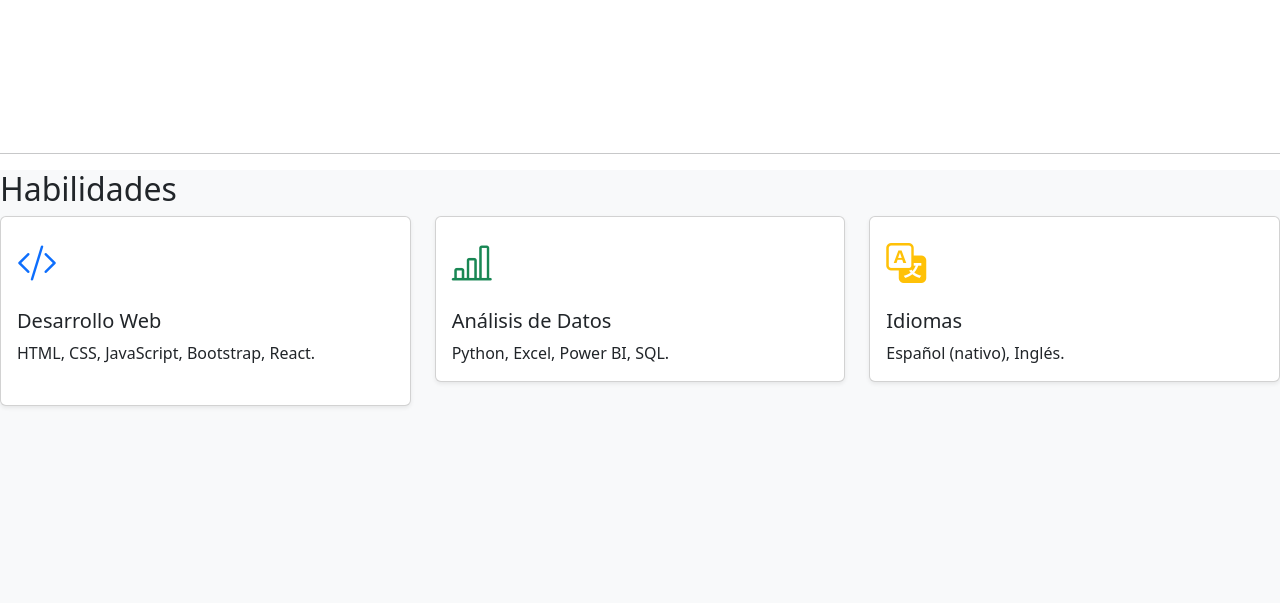
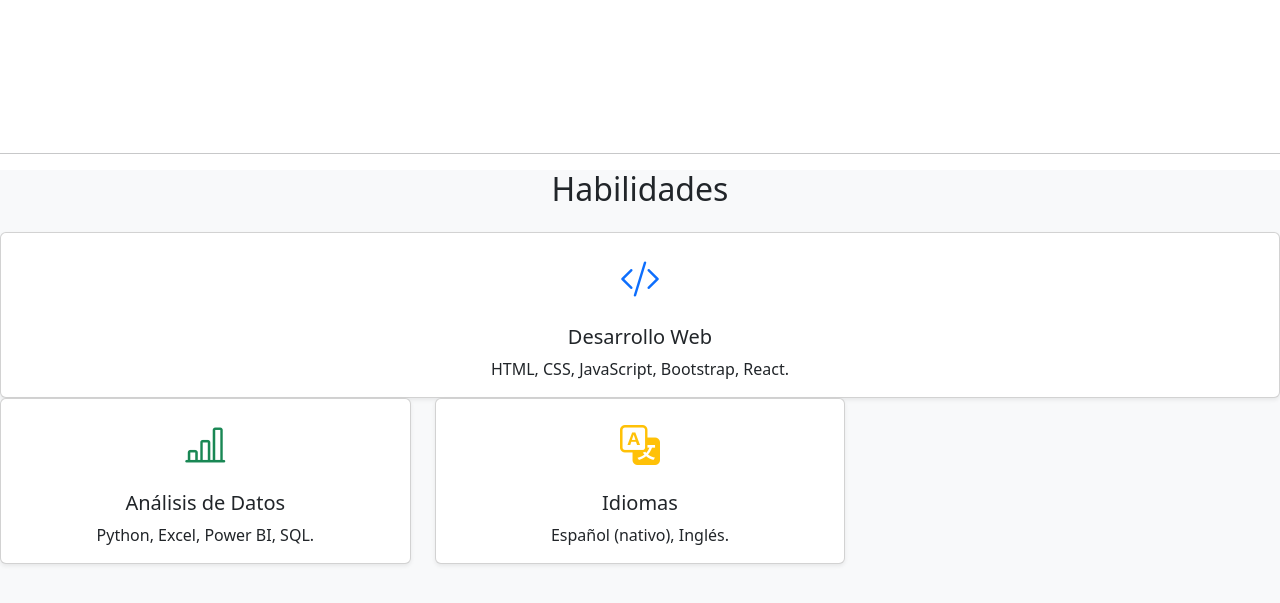
Before and after one commit to MelinaMedinaCa/porfolio2, a plain HTML site: page index.html in a window 1280 px wide. Shown: the part 719-1322 px from the top of the page. Drawn offline with nearby package versions, Linux system fonts and the light colour scheme.

Commit message:
Update index.html

```diff
--- a/index.html
+++ b/index.html
@@ -112,10 +112,10 @@
     <hr />
     <!-- Sección Habilidades -->
 <section id="habilidades"class="py bg-light">
-    <h2 class="text-centermb-4">Habilidades</h2>
-<div class="row tex-center">
+    <h2 class="text-center mb-4">Habilidades</h2>
+<div class="row text-center">
   <!--primera habilidad: Desarrollo Web-->
-  <div class="col-md-4"><!--Columna para pantallas medianaas o mayores-->
+  <div class="cold-md-4 md-4"><!--Columna para pantallas medianaas o mayores-->
      <div class="card shadow-sm h-100"> <!-- Tarjeta con sombra y altura completa -->
           <div class="card-body">
             <!-- Icono de Bootstrap Icons -->
```
